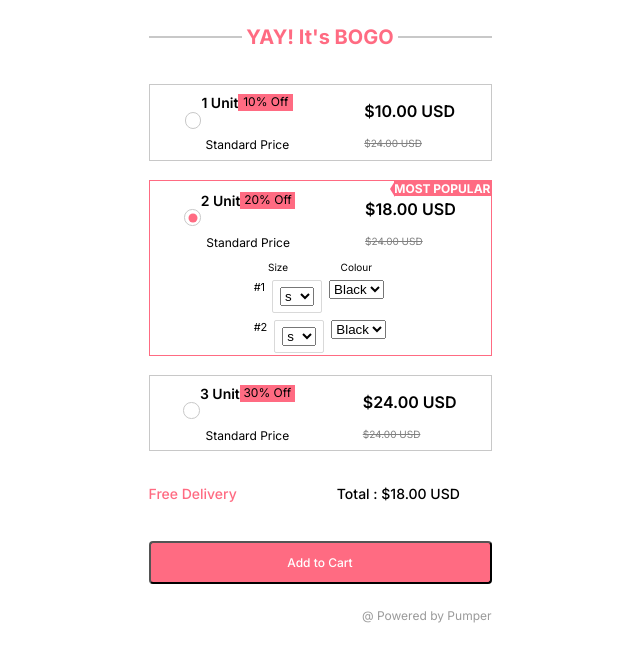
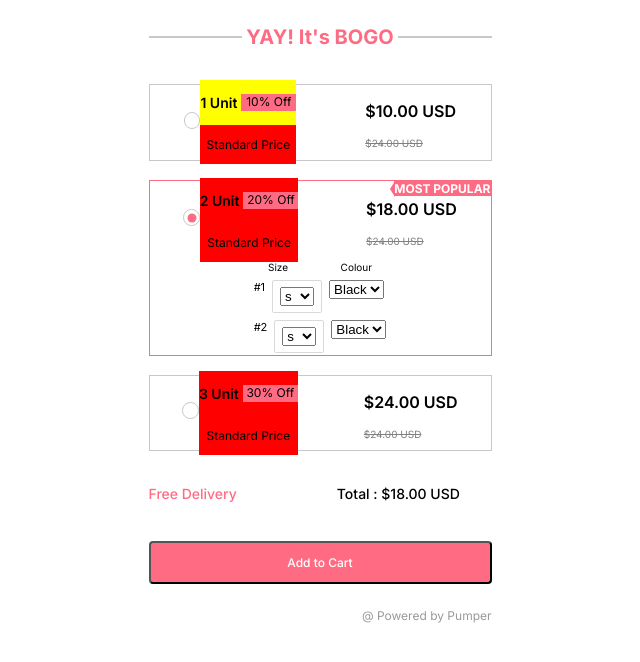
Before and after one commit to Rahul7yadu/task, a plain HTML site: page index.html in a window 1280 px wide. Shown: the whole page, without its empty margins (320-960 px from the left). Drawn offline with Linux system fonts and the light colour scheme.

Commit message:
deployment

```diff
--- a/index.html
+++ b/index.html
@@ -23,7 +23,10 @@
                 <span class="checkmark"></span>
               </label>
               <div class="description">
-                <div class="flex">
+                <div
+                  class="flex"
+                  style="display: flex; gap: 4px; background-color: yellow"
+                >
                   <p class="units">1 Unit</p>
                   <span class="light percentageBox">10% Off</span>
                 </div>
@@ -85,7 +88,7 @@
                 <span class="checkmark"></span>
               </label>
               <div class="description">
-                <div class="flex">
+                <div class="flex" style="display: flex; gap: 4px">
                   <p class="units">2 Unit</p>
                   <span class="light percentageBox">20% Off</span>
                 </div>
@@ -146,7 +149,7 @@
                 <span class="checkmark"></span>
               </label>
               <div class="description">
-                <div class="flex">
+                <div class="flex" style="display: flex; gap: 4px">
                   <p class="units">3 Unit</p>
                   <span class="light percentageBox">30% Off</span>
                 </div>
--- a/style.css
+++ b/style.css
@@ -101,6 +101,7 @@
 /* description section */
 .box .description {
   display: flex;
+  background-color: red;
   flex-direction: column;
   justify-content: center;
   align-items: center;
```
